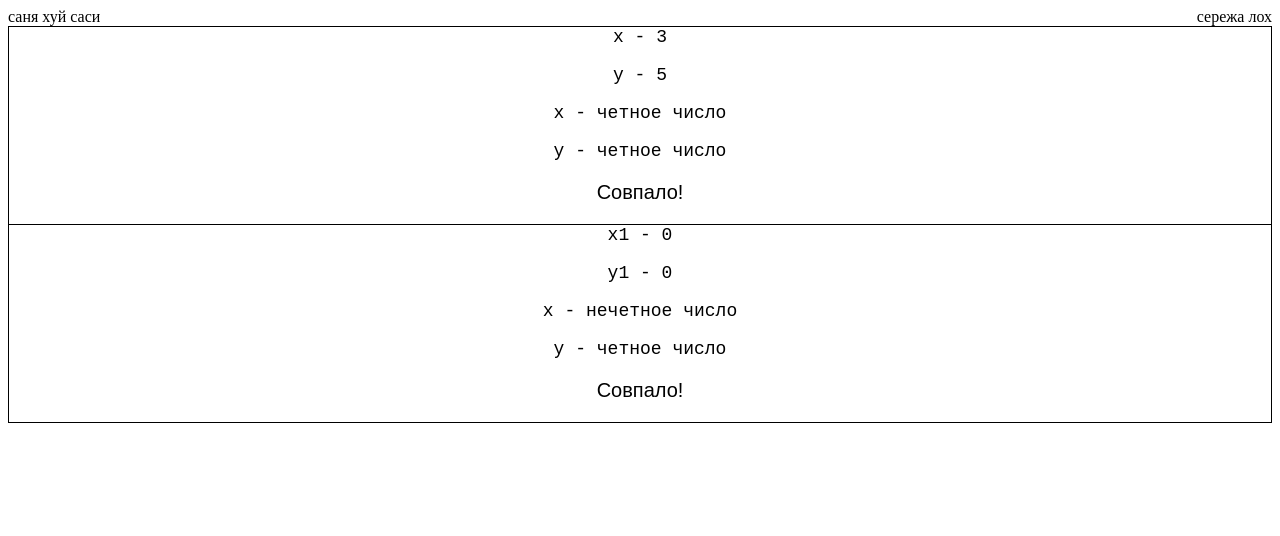
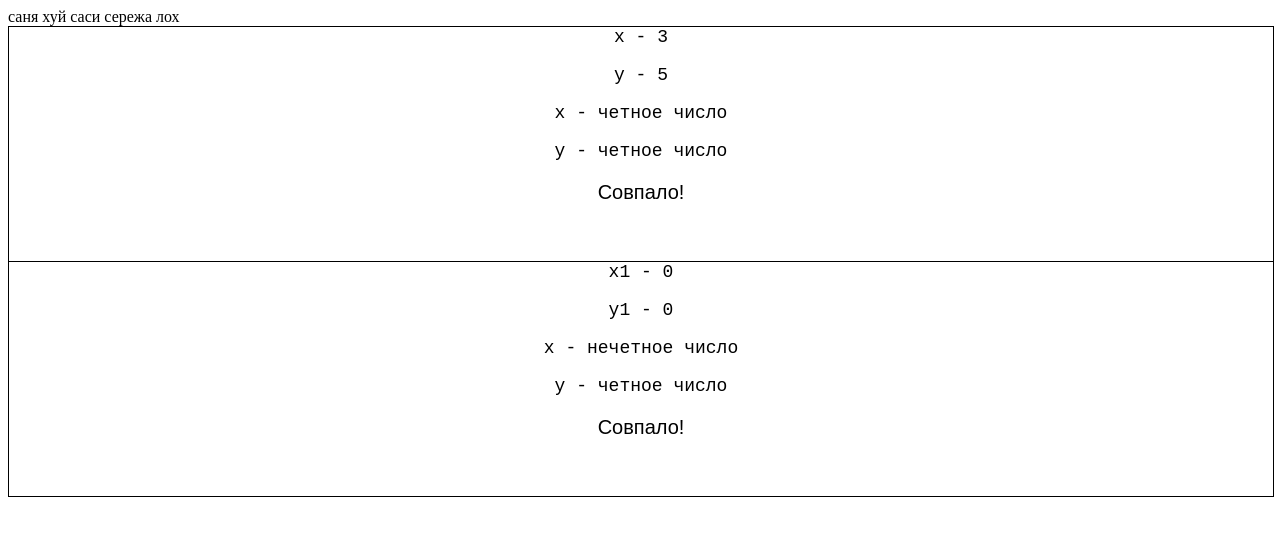
Before and after one commit to Swyatoslaf/Swyatoslaf.github.io, a plain HTML site: page index.html in a window 1280 px wide. Drawn offline with Linux system fonts and the light colour scheme.

Commit message:
Update rand1.css

```diff
--- a/rand1.css
+++ b/rand1.css
@@ -3,6 +3,8 @@
 	font-size: 18px;
 	font-family: monospace;
 	border: 1px solid #000;
+	height: 13em;
+	width: 100%;
 }
 #textx1 {
 	margin-top: 0;
@@ -17,6 +19,8 @@
 	border-right: 1px solid #000;
 	border-left: 1px solid #000;
 	border-bottom: 1px solid #000;
+	height: 13em;
+	width: 100%;
 }
 #gs {
 	font-size: 50px;
@@ -48,6 +52,3 @@
 	font-size: 20px;
 	font-family: sans-serif;
 }
-span {
-	float: right;
-}
```
